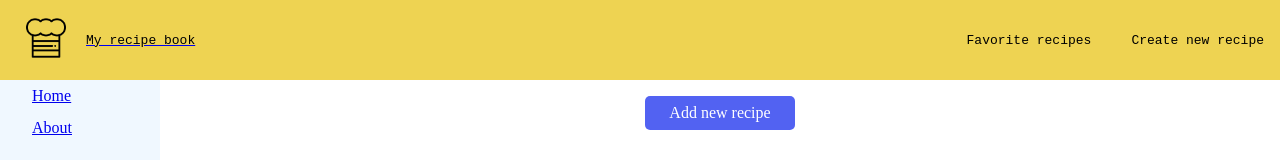
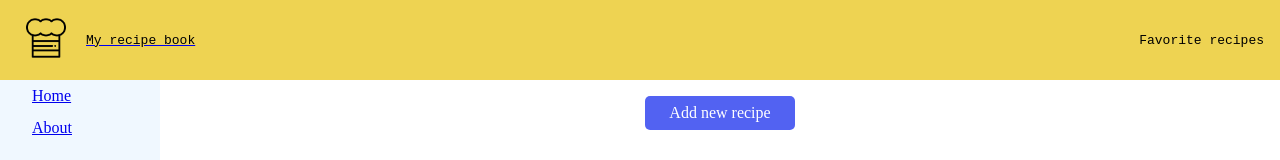
Before and after one commit to nthTimeIsTheCharm/recipe-book, a React (Vite) app: page / in a window 1280 px wide. Shown: the top 160 px of the page. Built offline with nearby package versions, Linux system fonts and the light colour scheme.

Commit message:
small fixes

```diff
--- a/src/components/Navbar.jsx
+++ b/src/components/Navbar.jsx
@@ -14,12 +14,11 @@ function Navbar() {
       </Link>
 
       <ul>
+      <Link to="/favorite-recipes">
         <li>
-          <a href="#">Favorite recipes</a>
+          Favorite recipes
         </li>
-        <li>
-          <a href="#">Create new recipe</a>
-        </li>
+      </Link>
       </ul>
     </nav>
   );
--- a/src/components/Sidebar.jsx
+++ b/src/components/Sidebar.jsx
@@ -4,8 +4,8 @@ import { Link } from "react-router-dom";
 function Sidebar(){
    return(
     <ul className="sidebar">
-       <Link to="/"> <li><a href="#">Home</a></li></Link>
-       <Link to="/about"> <li><a href="#">About</a></li></Link>
+       <Link to="/"> <li>Home</li></Link>
+       <Link to="/about"><li>About</li></Link>
     </ul>
    );
 }
```
